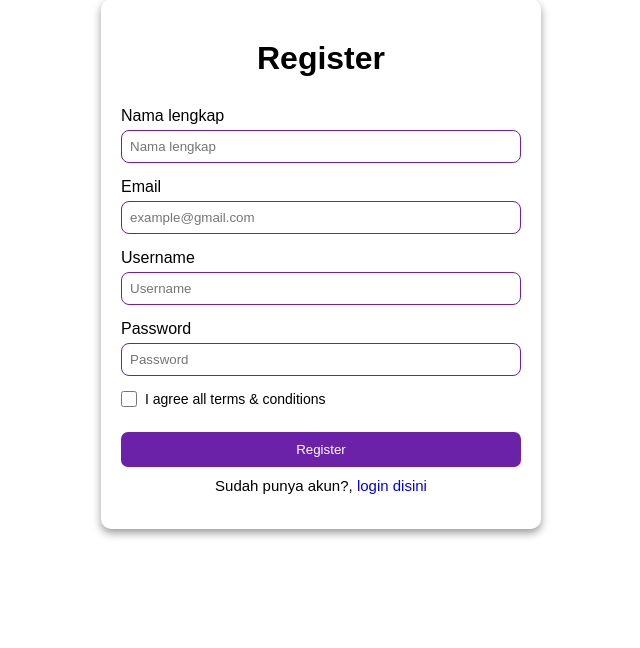
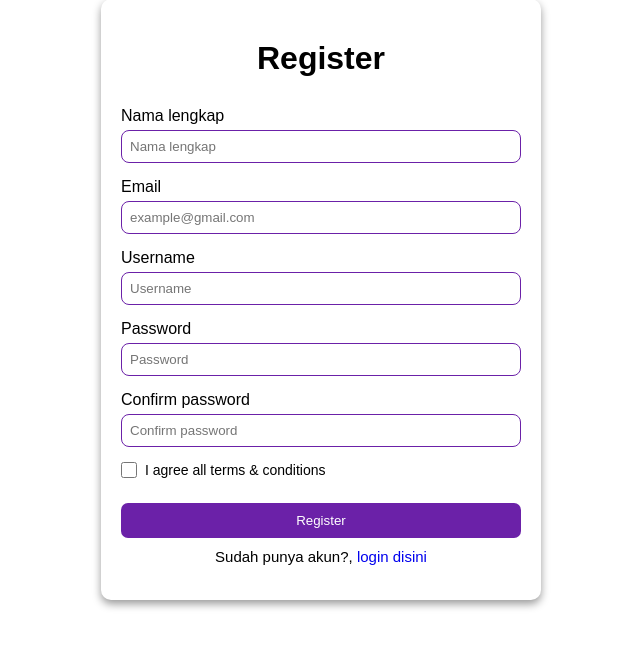
Before and after one commit to KyzaaDev/Mini-Ecommerce, a PHP site: page /pages/register.php in a window 1280 px wide. Shown: the part 59-707 px from the top of the page, without its empty margins (319-959 px from the left). Run offline with PHP 8.4, Linux system fonts and the light colour scheme.

Commit message:
feat: implement password confirmation

```diff
--- a/pages/register.php
+++ b/pages/register.php
@@ -20,6 +20,8 @@
                 <p style="color: red; text-align:center;">Email sudah terdaftar</p>
             <?php elseif (isset($_GET["error"]) && $_GET["error"] === "terlalu_pendek")  :?>
                 <p style="color: red; text-align:center;">Password yang dibuat minimal 8 character</p>
+            <?php elseif (isset($_GET["error"]) && $_GET["error"] === "password_tidak_cocok")  :?>
+                <p style="color: red; text-align:center;">Password yang anda masukkan tidak cocok</p>
             <?php endif?>
 
 
@@ -35,6 +37,9 @@
             <label for="pass">Password </label>
             <input type="password" name="pass" id="pass" required placeholder="Password">
 
+            <label for="conf-pass">Confirm password </label>
+            <input type="password" name="conf-pass" id="conf-pass" required placeholder="Confirm password">
+
             <div class="checkbox-wrapper">
                 <input type="checkbox" id="persetujuan" name="persetujuan" required>
                 <label for="persetujuan">I agree all terms & conditions</label>
```
